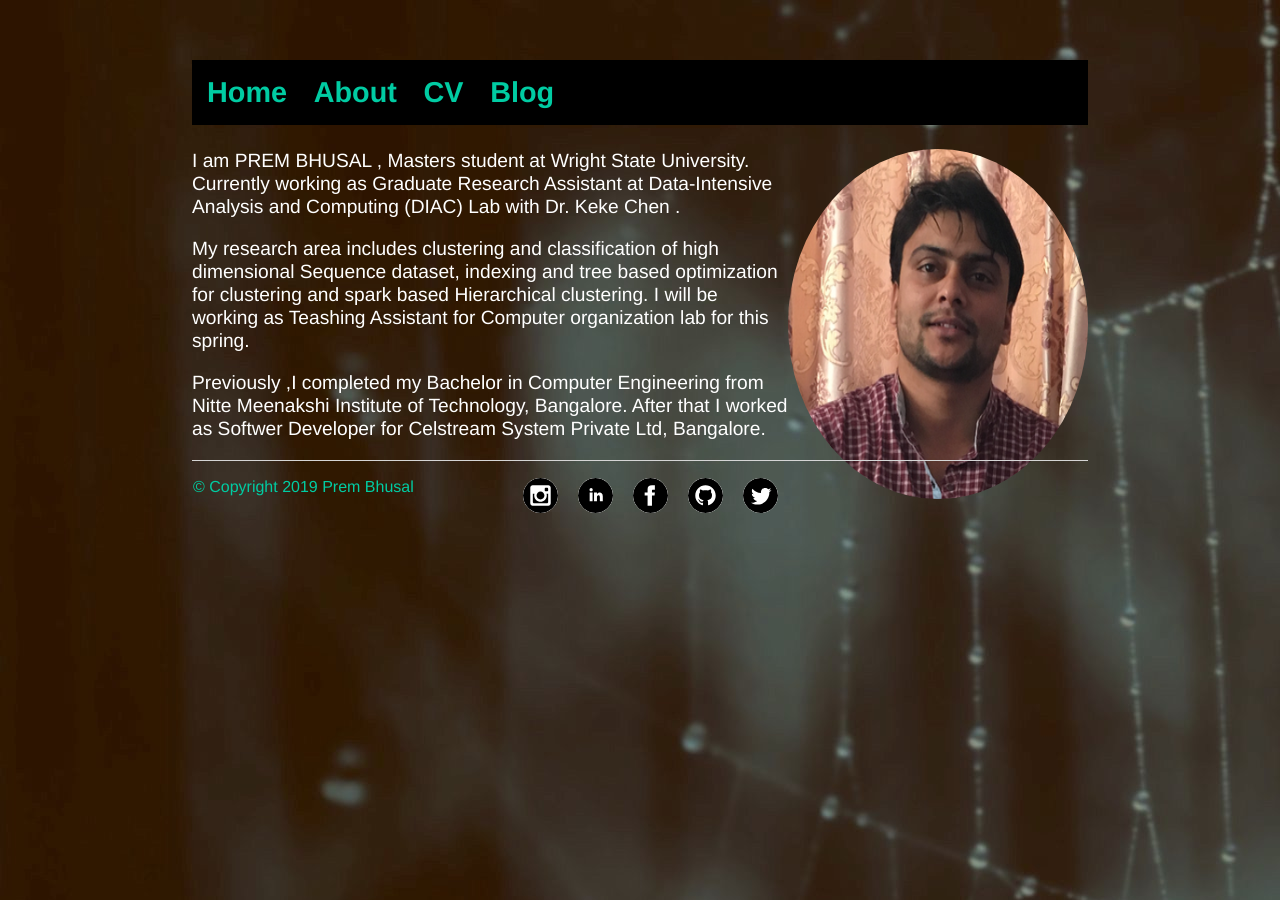
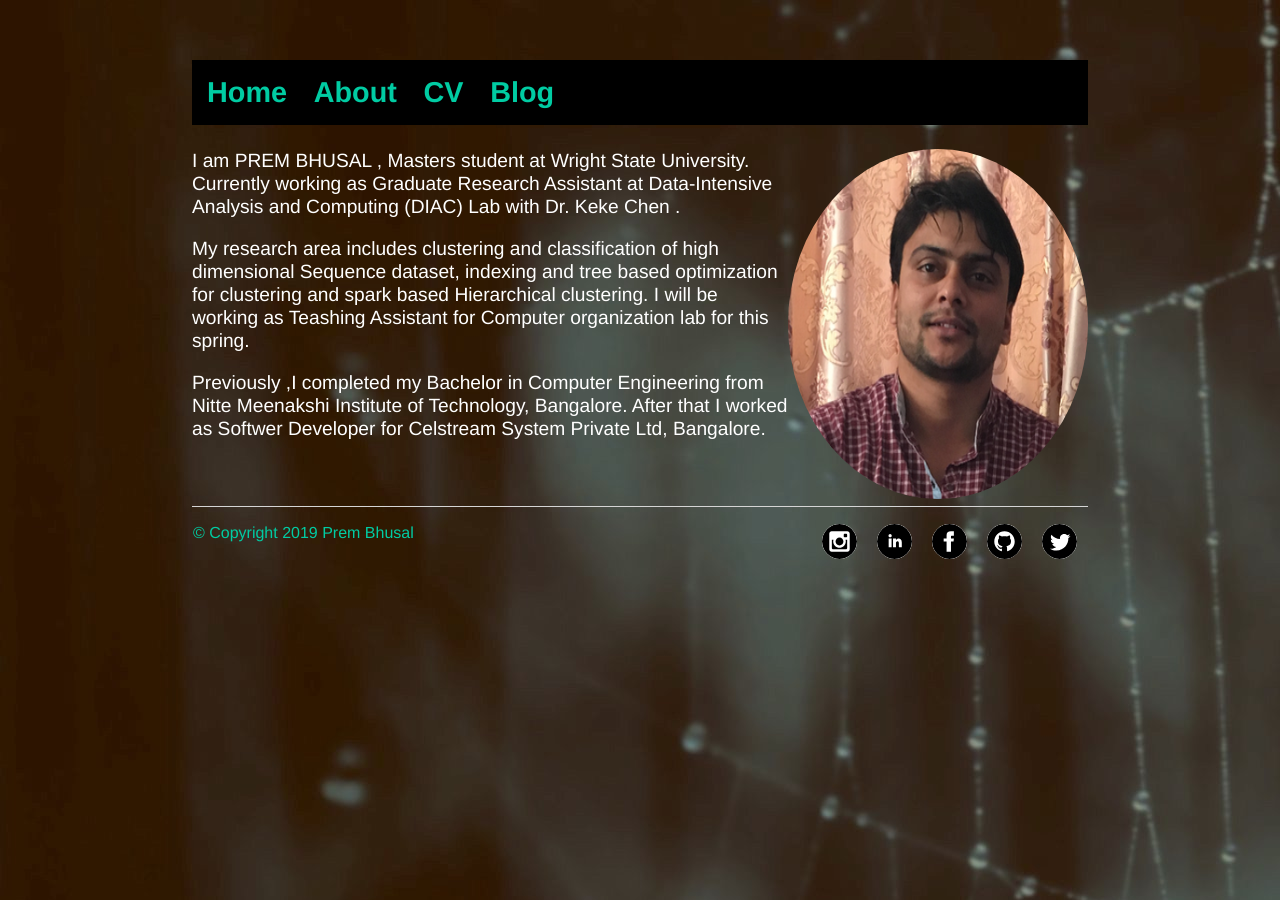
Before and after one commit to prembhusal/prembhusalWebsite, a Jekyll site: the page built from index.html, in a window 1280 px wide. Built offline with Jekyll 4.4.1, drawn with Linux system fonts in a browser that asks for light colours.

```diff
--- a/index.html
+++ b/index.html
@@ -12,5 +12,9 @@ title: prembhusal
 	Hierarchical clustering. I will be working as Teashing Assistant for Computer organization lab for this spring.
 	</p><p>
 	Previously ,I completed my Bachelor in Computer Engineering from Nitte Meenakshi Institute of Technology, Bangalore.
-	After that I worked as Softwer Developer for Celstream System Private Ltd, Bangalore.  </P>
+	After that I worked as Softwer Developer for Celstream System Private Ltd, Bangalore.
+	<br>
+	<br>
+	<br>
+	</P>
 	</div><!-- /.blurb -->
```
